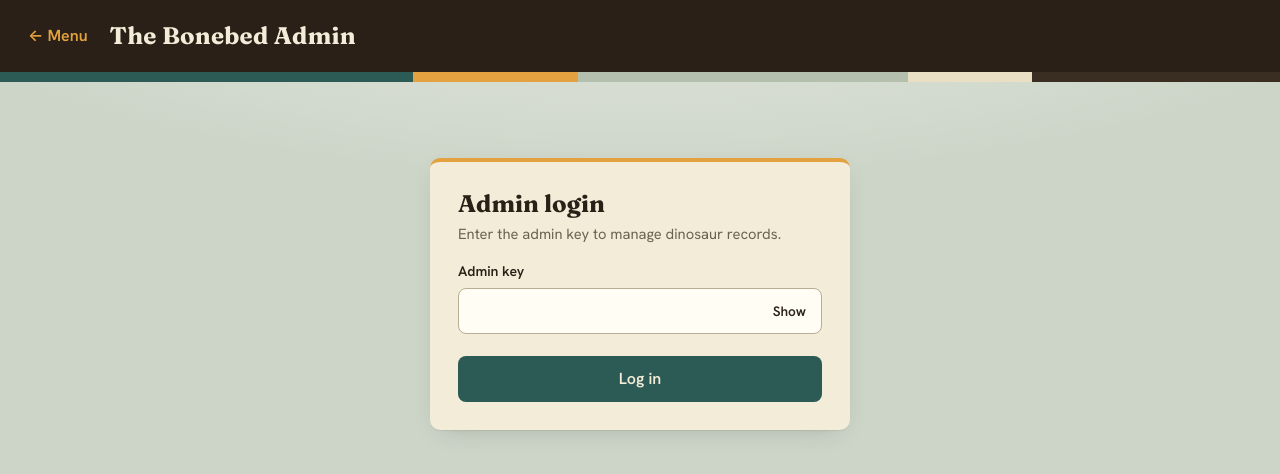
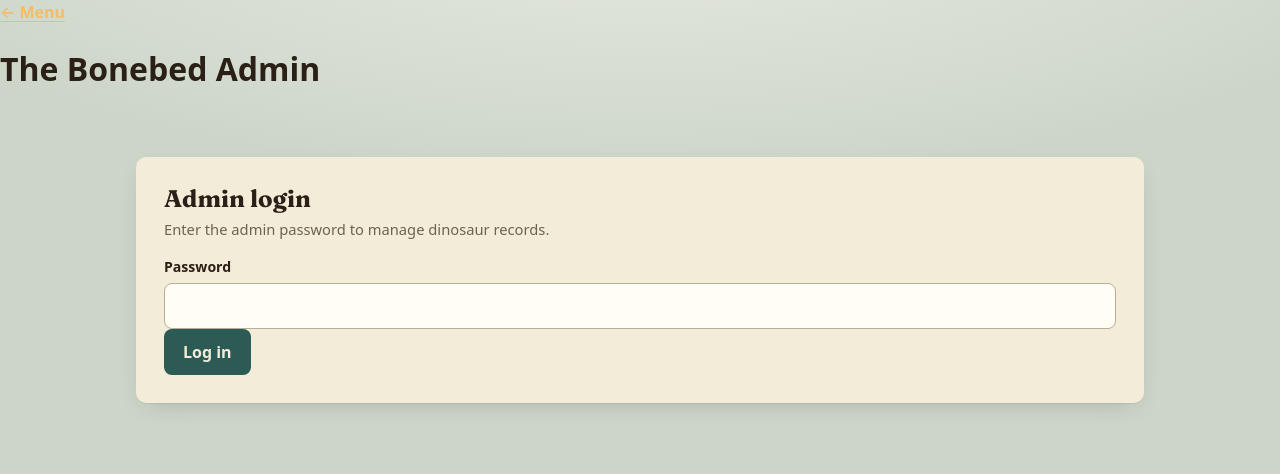
Before and after one commit to Shawnave6/BoneBed, a plain HTML site: page admin/index.html in a window 1280 px wide. Drawn offline with Linux system fonts and the light colour scheme.

Commit message:
Refactor admin login and panel structure

```diff
--- a/admin/index.html
+++ b/admin/index.html
@@ -4,49 +4,39 @@
     <meta charset="UTF-8">
     <meta name="viewport" content="width=device-width, initial-scale=1.0">
     <title>The Bonebed - Admin</title>
-    <link rel="preconnect" href="https://fonts.googleapis.com">
-    <link rel="preconnect" href="https://fonts.gstatic.com" crossorigin>
-    <link href="https://fonts.googleapis.com/css2?family=Fraunces:opsz,wght@9..144,600;9..144,700&family=Hanken+Grotesk:wght@400;500;600;700&display=swap" rel="stylesheet">
+    <link href="https://fonts.googleapis.com/css2?family=Fraunces:opsz,wght@9..144,600;9..144,700&display=swap" rel="stylesheet">
     <link rel="stylesheet" href="admin.css">
 </head>
 <body>
-    <header class="site-header">
+    <header>
         <a class="back" href="../index.html">&larr; Menu</a>
         <h1>The Bonebed Admin</h1>
         <button id="logoutBtn" class="ghost" hidden>Log out</button>
     </header>
-    <div class="strata" aria-hidden="true"><i></i><i></i><i></i><i></i><i></i></div>
 
     <main>
         <div id="status" class="status" role="status" aria-live="polite"></div>
 
         <!-- LOGIN -->
-        <section id="loginPanel" class="card login-card">
+        <section id="loginPanel" class="card narrow">
             <h2>Admin login</h2>
-            <p class="hint">Enter the admin key to manage dinosaur records.</p>
+            <p class="hint">Enter the admin password to manage dinosaur records.</p>
             <form id="loginForm">
-                <label for="keyInput">Admin key</label>
-                <div class="password-field">
-                    <input type="password" id="keyInput" autocomplete="off" required>
-                    <button type="button" id="togglePw" class="ghost small" aria-label="Show key" aria-pressed="false">Show</button>
-                </div>
-                <button type="submit" id="loginBtn" class="wide">Log in</button>
+                <label for="passwordInput">Password</label>
+                <input type="password" id="passwordInput" autocomplete="off" required>
+                <button type="submit">Log in</button>
             </form>
         </section>
 
         <!-- ADMIN PANEL -->
         <section id="adminPanel" hidden>
-            <div class="panel-head">
-                <h2>Dinosaur records</h2>
-                <p id="count" class="count"></p>
-            </div>
-
             <div class="toolbar">
-                <input type="search" id="searchInput" placeholder="Search by name, period, diet..." aria-label="Search records">
+                <input type="text" id="searchInput" placeholder="Search records...">
                 <button id="searchBtn">Search</button>
                 <button id="showAllBtn" class="ghost">Show all</button>
                 <button id="addBtn" class="accent">+ Add dinosaur</button>
             </div>
+            <p id="count" class="hint"></p>
 
             <div class="table-wrap">
                 <table>
@@ -66,7 +56,7 @@
             <div id="fields" class="fields"></div>
             <div class="actions">
                 <button type="button" id="cancelBtn" class="ghost">Cancel</button>
-                <button type="submit" id="saveBtn" class="accent">Save changes</button>
+                <button type="submit" class="accent">Save</button>
             </div>
         </form>
     </dialog>
```
